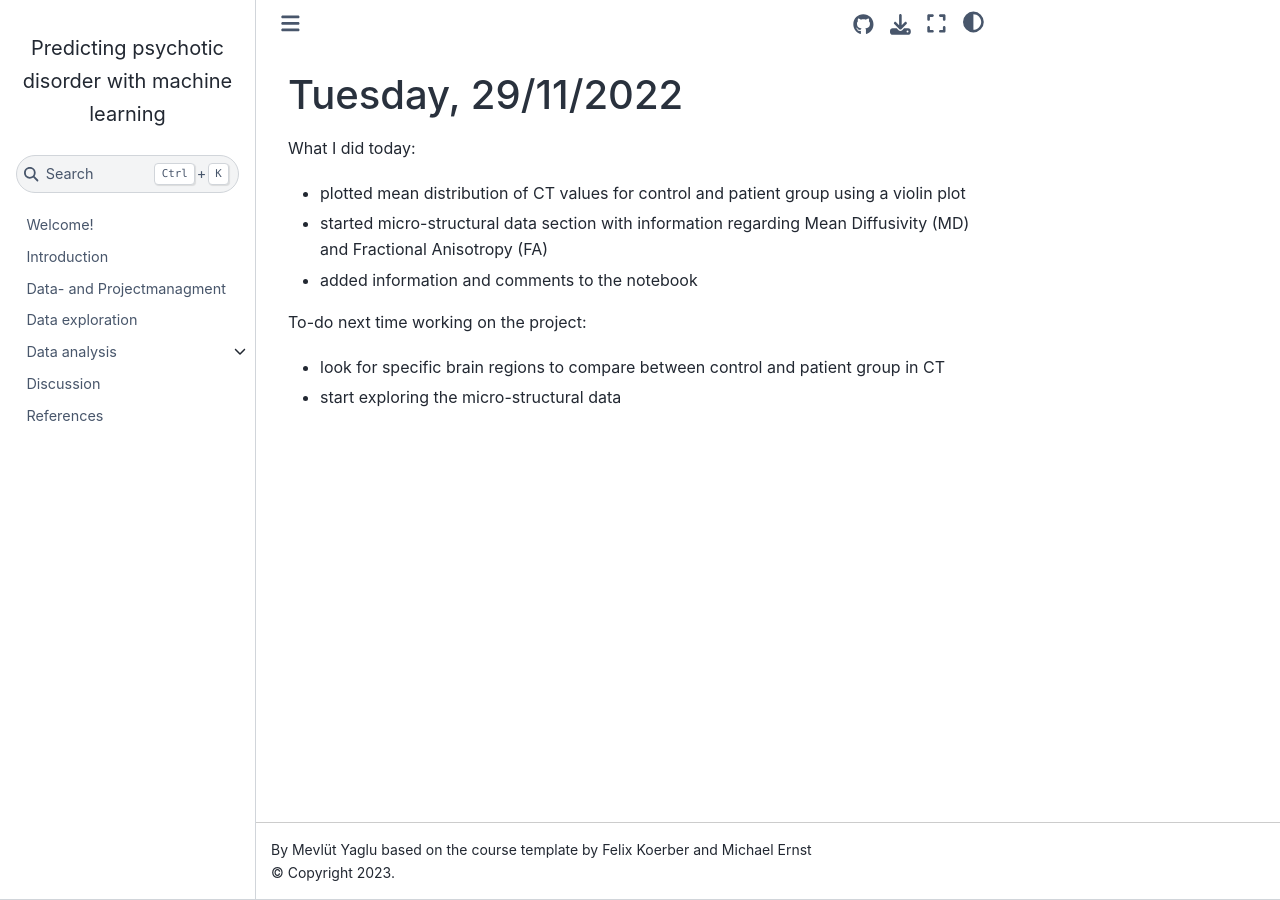
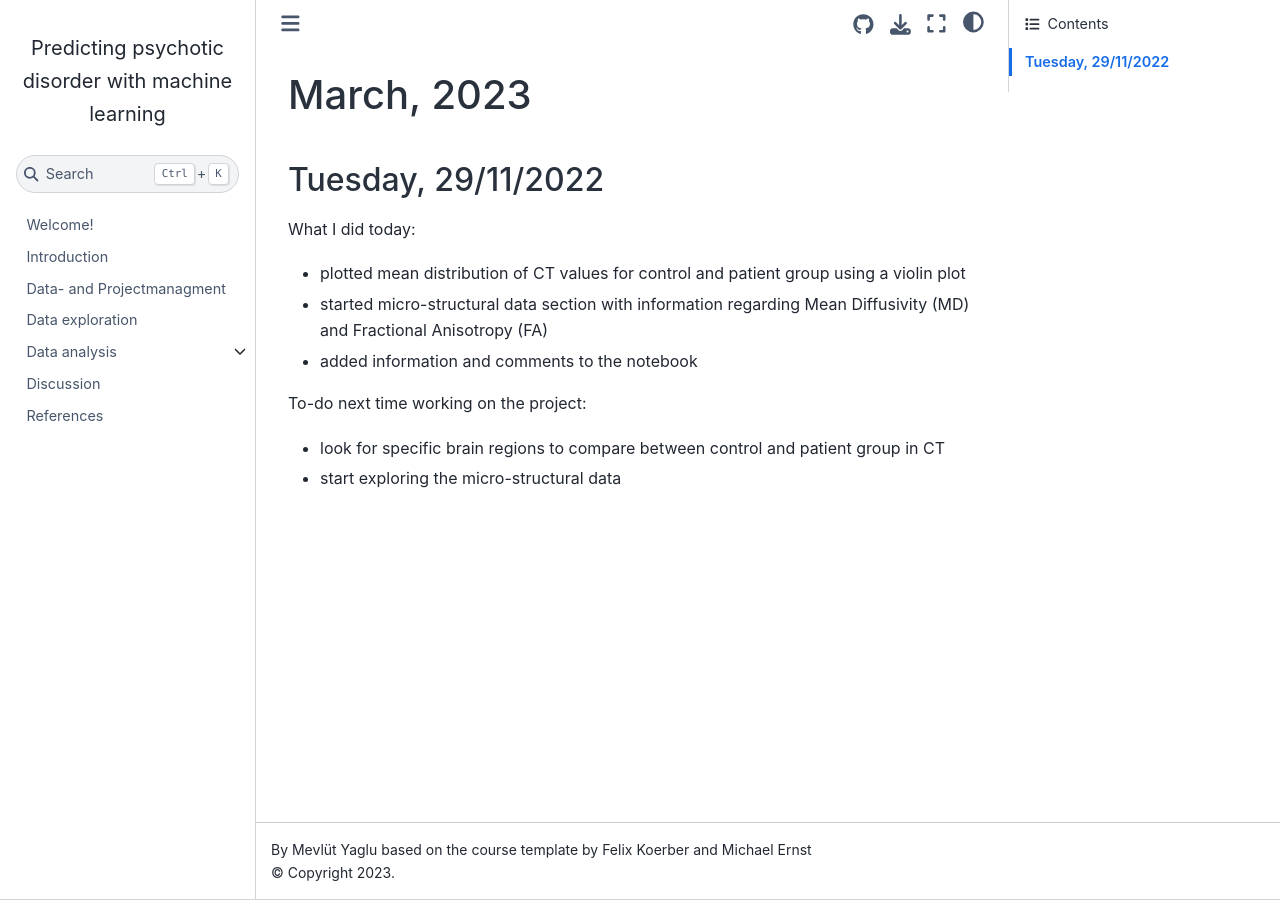
Before and after one commit to mello-y/MSc5_research_project, a Jupyter Book: the page built from content/open_lab_notebook/March.md, in a window 1280 px wide. Built offline with Jupyter Book 1.0.4 settings and Sphinx 7.4.7 and the Sphinx Book theme 1.1.4, drawn with Linux system fonts in a browser that asks for light colours; pages that are not in the unit, such as notebooks, are missing from menus.

Commit message:
structured open lab notebooks

```diff
--- a/content/open_lab_notebook/December.md
+++ b/content/open_lab_notebook/December.md
@@ -1,3 +1,4 @@
+# December, 2022
 ## Tuesday, 29/11/2022
 What I did today:
 - plotted mean distribution of CT values for control and patient group using a violin plot
--- a/content/open_lab_notebook/March.md
+++ b/content/open_lab_notebook/March.md
@@ -1,3 +1,5 @@
+# March, 2023
+
 ## Tuesday, 29/11/2022
 What I did today:
 - plotted mean distribution of CT values for control and patient group using a violin plot
--- a/content/open_lab_notebook/November.md
+++ b/content/open_lab_notebook/November.md
@@ -1,3 +1,5 @@
+# November, 2022
+
 ## Wednesday, 02/11/2022
 What I did today:
 - Read the paper "Functional MRI connectivity accurately distinguishes cases with psychotic disorders from healthy controls, based on cortical features associated with neurodevelopment" by Morgan et al. (2019) until the data section
```
Also changed, not shown: content/open_lab_notebook/February.md (+2 -0 lines), content/open_lab_notebook/January.md (+2 -0 lines).
